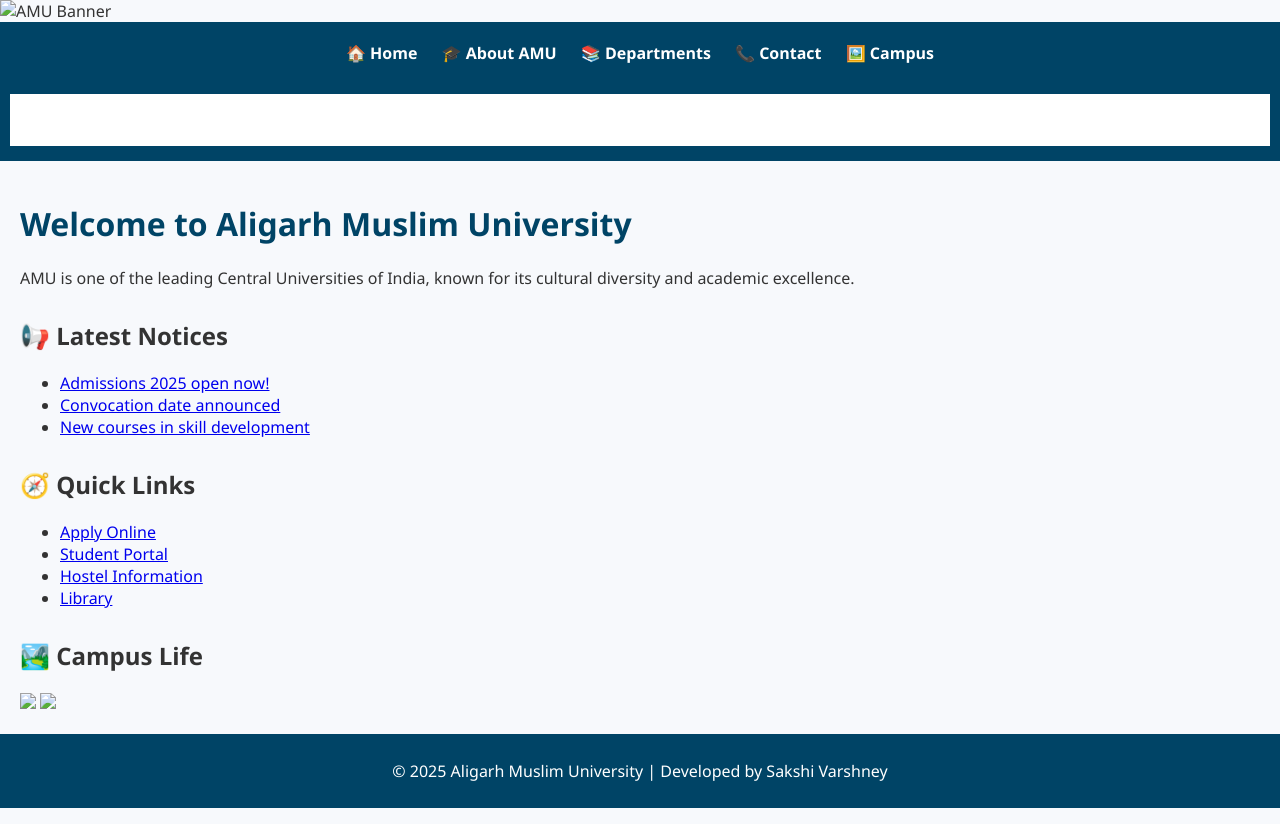
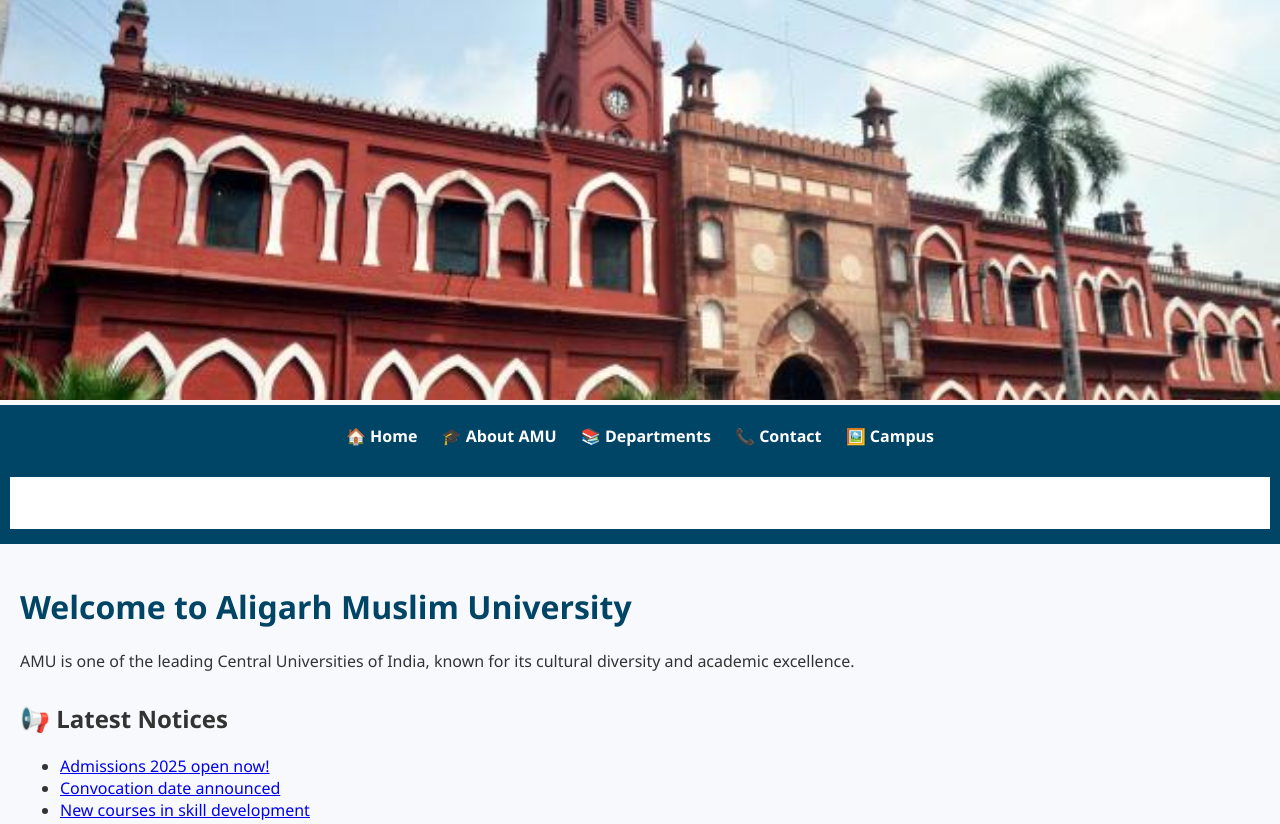
Before and after one commit to sakshivarshney1611-smg/school-website, a plain HTML site: page amu website/index.html in a window 1280 px wide. Shown: the top 824 px of the page. Drawn offline with Linux system fonts and the light colour scheme.

Commit message:
Update index.html

```diff
--- a/amu website/index.html
+++ b/amu website/index.html
@@ -8,7 +8,7 @@
 <body>
 
   <header>
-    <img src="amu website/images/amu-banner.png" alt="AMU Banner" style="width: 100%; height: 400px; object-fit: cover;">
+    <img src="/amu website/images/amu-banner.png" alt="AMU Banner" style="width: 100%; height: 400px; object-fit: cover;">
   </header>
 
   <nav>
@@ -22,7 +22,7 @@
         <div class="dropdown-content">
           <a href="gallery.html">Photos</a>
           <a href="video.html">Videos</a>
-          <a href="amu website/docs/brouchere.pdf" target="_blank">Brochure</a>
+          <a href="/amu website/docs/brouchere.pdf" target="_blank">Brochure</a>
         </div>
       </li>
     </ul>
@@ -59,8 +59,8 @@
 
     <section>
       <h2>🏞️ Campus Life</h2>
-      <img src="amu website/images/campus-1.jpeg" width="300px">
-      <img src="amu website/images/campus-2.jpg" width="300px">
+      <img src="/amu website/images/campus-1.jpeg" width="300px">
+      <img src="/amu website/images/campus-2.jpg" width="300px">
     </section>
   </main>
 
```
